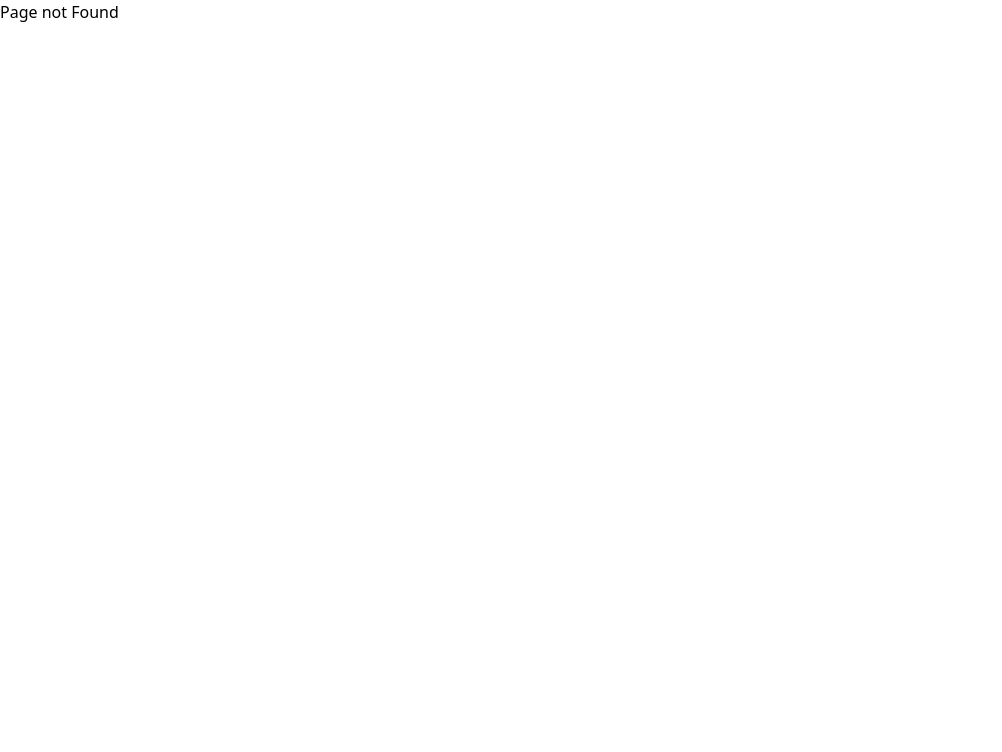
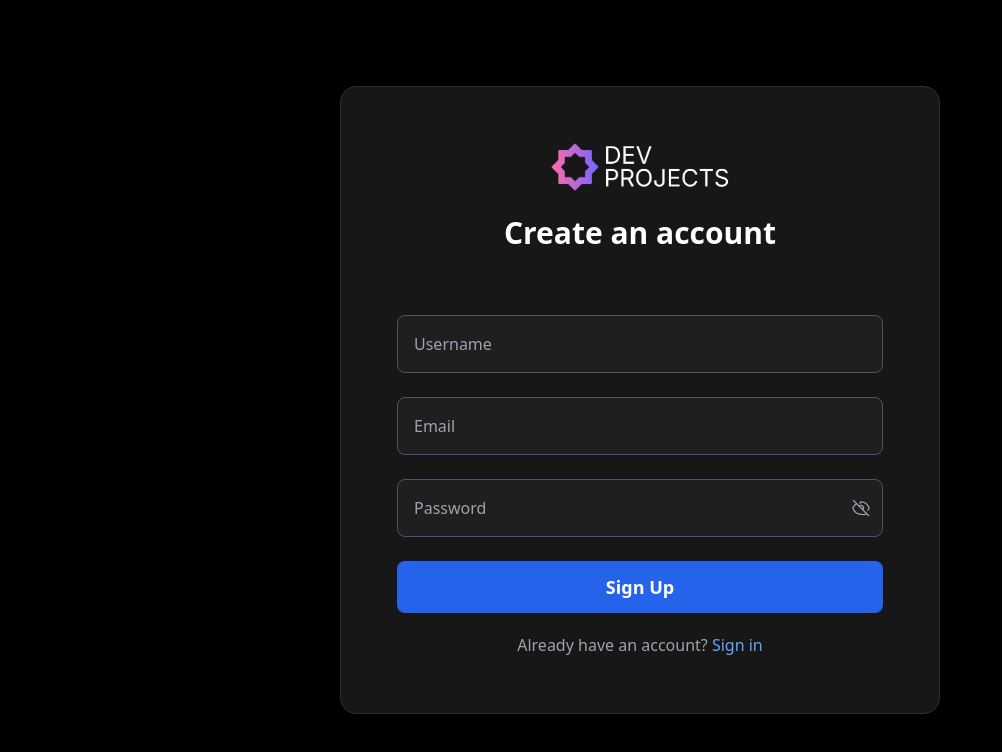
Before and after one commit to Team-CodeCrafters/dev-projects, a React (Vite) app in the folder frontend/: page /signup in a window 1280 px wide. Before the commit this address had no page. Shown: the top 752 px of the page, without its empty margins (0-1002 px from the left). Built offline with nearby package versions, Linux system fonts and the light colour scheme.

Commit message:
fix minor changes in auth pages and input field

```diff
--- a/frontend/src/App.jsx
+++ b/frontend/src/App.jsx
@@ -1,25 +1,39 @@
 import { lazy, Suspense } from 'react';
-import { BrowserRouter, Routes, Route } from 'react-router-dom';
+import { BrowserRouter, Routes, Route, Navigate } from 'react-router-dom';
 import LoadingPage from './pages/LoadingPage';
+
 const Login = lazy(() => import('./pages/Login'));
+const Signup = lazy(() => import('./pages/Signup'));
+const ForgotPassword = lazy(() => import('./components/ForgotPassword'));
+const ResetPassword = lazy(() => import('./components/ResetPassword'));
+const Dashboard = lazy(() => import('./pages/Dashboard'));
+
 import DashboardLayout from './components/DashboardLayout';
-import UserProfile from './components/UserProfile';
+import UserProfile from './pages/UserProfile';
+
 import { useTheme } from './hooks/useTheme';
-const Dashboard = lazy(() => import('./pages/Dashboard'));
+
 function App() {
   const { setCurrentTheme } = useTheme();
   setCurrentTheme();
+
   return (
     <BrowserRouter>
       <Suspense fallback={<LoadingPage />}>
         <Routes>
+          <Route path="/" element={<Navigate to="/login" />} />
           <Route path="/login" element={<Login />} />
+          <Route path="/signup" element={<Signup />} />
+          <Route path="/forgot-password" element={<ForgotPassword />} />
+          <Route path="/reset-password/:token" element={<ResetPassword />} />
+
           <Route element={<DashboardLayout />}>
             <Route path="/dashboard" element={<Dashboard />} />
             <Route path="/profile" element={<UserProfile />} />
             <Route path="/projects" element={<div />} />
           </Route>
-          <Route path="*" element={<div>Page not Found</div>}></Route>
+
+          <Route path="*" element={<div>Page Not Found</div>} />
         </Routes>
       </Suspense>
     </BrowserRouter>
--- a/frontend/src/components/Card.jsx
+++ b/frontend/src/components/Card.jsx
@@ -2,7 +2,7 @@ import React from "react";
 
 const Card = ({ children }) => {
   return (
-    <div className="bg-[#0F0F0F] text-white p-14 rounded-2xl shadow-lg w-[500px] md:w-[600px] border border-[#2B2B2B]">
+    <div className="bg-neutral-900 text-white p-14 rounded-2xl shadow-lg w-[500px] md:w-[600px] border border-[#2B2B2B]">
       {children}
     </div>
   );
--- a/frontend/src/components/InputField.jsx
+++ b/frontend/src/components/InputField.jsx
@@ -12,7 +12,9 @@ const InputField = ({ type, placeholder, value, onChange, ...rest }) => {
         placeholder={placeholder}
         value={value}
         onChange={onChange}
-        className="w-full rounded-lg border border-gray-600 bg-[#1F1F1F] px-4 py-4 text-white focus:outline-none focus:ring-2 focus:ring-blue-500"
+        className="w-full rounded-lg border border-gray-600 bg-[#1F1F1F] px-4 py-4 text-white focus:ring-2 focus:ring-blue-500 focus:outline-none"
+        pattern={placeholder.toLowerCase() === "username" ? "^[A-Za-z0-9]*$" : undefined}
+        title="Only letters and numbers are allowed. No spaces or special characters."
         {...rest}
       />
 
@@ -20,31 +22,50 @@ const InputField = ({ type, placeholder, value, onChange, ...rest }) => {
         <button
           type="button"
           onClick={() => setShowPassword((prev) => !prev)}
-          className="absolute right-3 top-1/2 -translate-y-1/2 text-gray-400 hover:text-white"
+          className="absolute top-1/2 right-3 -translate-y-1/2 text-gray-400 hover:text-white"
           tabIndex={-1}
         >
           {showPassword ? (
             // 👁️ Eye Open Icon (password is visible)
-            <svg xmlns="http://www.w3.org/2000/svg" fill="none"
-              viewBox="0 0 24 24" strokeWidth={1.5} stroke="currentColor"
-              className="w-5 h-5">
-              <path strokeLinecap="round" strokeLinejoin="round"
-                d="M15 12a3 3 0 11-6 0 3 3 0 016 0z" />
-              <path strokeLinecap="round" strokeLinejoin="round"
+            <svg
+              xmlns="http://www.w3.org/2000/svg"
+              fill="none"
+              viewBox="0 0 24 24"
+              strokeWidth={1.5}
+              stroke="currentColor"
+              className="h-5 w-5"
+            >
+              <path
+                strokeLinecap="round"
+                strokeLinejoin="round"
+                d="M15 12a3 3 0 11-6 0 3 3 0 016 0z"
+              />
+              <path
+                strokeLinecap="round"
+                strokeLinejoin="round"
                 d="M2.25 12C3.5 7.5 7.5 4.5 12 4.5S20.5 7.5 21.75 12
-                16.5 19.5 12 19.5 3.5 16.5 2.25 12z" />
+                16.5 19.5 12 19.5 3.5 16.5 2.25 12z"
+              />
             </svg>
           ) : (
             // 🙈 Eye Slash Icon (password is hidden)
-            <svg xmlns="http://www.w3.org/2000/svg" fill="none"
-              viewBox="0 0 24 24" strokeWidth={1.5} stroke="currentColor"
-              className="w-5 h-5">
-              <path strokeLinecap="round" strokeLinejoin="round"
+            <svg
+              xmlns="http://www.w3.org/2000/svg"
+              fill="none"
+              viewBox="0 0 24 24"
+              strokeWidth={1.5}
+              stroke="currentColor"
+              className="h-5 w-5"
+            >
+              <path
+                strokeLinecap="round"
+                strokeLinejoin="round"
                 d="M3 3l18 18m-2.121-2.121A9.969 9.969 0 0112 19.5
                 c-4.5 0-8.25-3-9.75-7.5a9.97 9.97 0 013.623-4.623M9.88 9.88
                 A3 3 0 0114.12 14.12M10.607 6.263
                 A9.969 9.969 0 0112 4.5c4.5 0 8.25 3 9.75 7.5
-                a9.97 9.97 0 01-1.507 2.64" />
+                a9.97 9.97 0 01-1.507 2.64"
+              />
             </svg>
           )}
         </button>
--- a/frontend/src/components/UserProfile.jsx
+++ /dev/null
@@ -1,5 +0,0 @@
-const UserProfile = () => {
-  return <div>this is user profile</div>;
-};
-
-export default UserProfile;
--- a/frontend/src/pages/Login.jsx
+++ b/frontend/src/pages/Login.jsx
@@ -1,15 +1,32 @@
 import { useRecoilState } from 'recoil';
-import { useNavigate } from 'react-router-dom';
-import { signInDataAtom } from '../store/atoms/userAtoms.jsx';
-import useFetchData from '../hooks/useFetchData.jsx';
+import { Link, useNavigate } from 'react-router-dom';
+
+import { signInDataAtom } from '../store/atoms/userAtoms';
+import useFetchData from '../hooks/useFetchData';
+
+import InputField from '../components/InputField';
+import Card from '../components/Card';
+import Button from '../components/Button';
+import Loader from '../components/Loader';
+
+import logo from '../assets/images/dev-projects-dark.png';
+import { useEffect } from 'react';
 
 const Login = () => {
+  const navigate = useNavigate();
+  useEffect(() => {
+    const token = localStorage.getItem('token');
+    if (token) {
+      navigate('/dashboard');
+    }
+  });
+
   const [signInData, setSignInData] = useRecoilState(signInDataAtom);
-  const [fetchData, error, loading] = useFetchData();
-  const navigate = useNavigate();
+  const { fetchData, error, loading } = useFetchData();
 
   async function handleSubmit(e) {
     e.preventDefault();
+
     const options = {
       method: 'POST',
       headers: {
@@ -17,38 +34,76 @@ const Login = () => {
       },
       body: JSON.stringify(signInData),
     };
-    const response = await fetchData('/user/signin', options);
-    localStorage.setItem('token', response.token);
-    if (response) navigate('/dashboard');
+
+    const { token } = await fetchData('/user/signin', options);
+    console.log(token);
+    if (token) {
+      localStorage.setItem('token', token);
+
+      navigate('/dashboard');
     }
+  }
+
   return (
-    <div>
-      <form onSubmit={handleSubmit}>
-        <input
-          type="text"
-          name="text"
+    <div className="flex min-h-screen items-center justify-center bg-black px-4">
+      <Card>
+        {/* ✅ Logo added here */}
+        <div className="mb-6 flex justify-center">
+          <img src={logo} alt="Logo" className="h-12" />
+        </div>
+
+        <h2 className="mt-2 mb-4 text-center text-3xl font-semibold">
+          Sign in to your account
+        </h2>
+
+        <div className="h-6 text-center text-sm text-red-500">
+          {error || ''}
+        </div>
+
+        <form onSubmit={handleSubmit} className="mt-6 space-y-6">
+          <InputField
+            type="email"
+            placeholder="Username or Email"
+            value={signInData.identifier}
             onChange={(e) =>
               setSignInData((prev) => ({
                 ...prev,
                 identifier: e.target.value,
               }))
             }
-          required
           />
-        <input
+
+          <InputField
             type="password"
-          name="password"
+            placeholder="Password"
+            value={signInData.password}
             onChange={(e) =>
               setSignInData((prev) => ({
                 ...prev,
                 password: e.target.value,
               }))
             }
-          required
           />
-        <button>{loading ? 'loading...' : 'Sign In'}</button>
-        {error && <div>Error occured: {error}</div>}
+
+          <div className="text-right">
+            <Link
+              to="/forgot-password"
+              className="text-blue-400 hover:underline"
+            >
+              Forgot your password?
+            </Link>
+          </div>
+
+          <Button text={loading ? <Loader /> : 'Sign In'} />
         </form>
+
+        <p className="mt-5 text-center text-gray-400">
+          New to our platform?{' '}
+          <Link to="/signup" className="text-blue-400 hover:underline">
+            Create account
+          </Link>
+        </p>
+      </Card>
     </div>
   );
 };
--- a/frontend/src/components/Signup.jsx
+++ b/frontend/src/pages/Signup.jsx
@@ -1,19 +1,29 @@
 import { useRecoilState } from 'recoil';
+import { useEffect, useState } from 'react';
 import { useNavigate, Link } from 'react-router-dom';
-import { useState } from 'react';
-import { signUpDataAtom } from '../store/atoms/userAtoms.jsx';
-import useFetchData from '../hooks/useFetchData.jsx';
-import InputField from '../components/InputField.jsx';
-import Card from '../components/Card.jsx';
-import Button from '../components/Button.jsx';
-import Loader from '../components/Loader.jsx';
-import logo from '../assets/images/logo-icon.png';
+
+import { signUpDataAtom } from '../store/atoms/userAtoms';
+import useFetchData from '../hooks/useFetchData';
+
+import InputField from '../components/InputField';
+import Card from '../components/Card';
+import Button from '../components/Button';
+import Loader from '../components/Loader';
+
+import logo from '../assets/images/dev-projects-dark.png';
 
 const Signup = () => {
+  const navigate = useNavigate();
+  useEffect(() => {
+    const token = localStorage.getItem('token');
+    if (token) {
+      navigate('/dashboard');
+    }
+  });
+
   const [signUpData, setSignUpData] = useRecoilState(signUpDataAtom);
   const { fetchData, error: serverError, loading } = useFetchData();
   const [localError, setLocalError] = useState(null);
-  const navigate = useNavigate();
 
   const handleSubmit = async (e) => {
     e.preventDefault();
@@ -40,7 +50,7 @@ const Signup = () => {
   };
 
   return (
-    <div className="flex min-h-screen items-center justify-center bg-[#1A1A1A] px-4">
+    <div className="flex min-h-screen items-center justify-center bg-black px-4">
       <Card>
         <div className="mb-6 flex justify-center">
           <img src={logo} alt="Logo" className="h-12" />
--- /dev/null
+++ b/frontend/src/pages/UserProfile.jsx
@@ -0,0 +1,7 @@
+import React from 'react';
+
+const UserProfile = () => {
+  return <div>User Profile Component</div>;
+};
+
+export default UserProfile;
--- a/frontend/tailwind.config.js
+++ b/frontend/tailwind.config.js
@@ -18,6 +18,7 @@ export default {
         'black-light': '#3D3D3D',
         'black-medium': '#272727',
         'black-dark': '#0F0F0F',
+        'black-neutral': '#171717',
 
         'primary-text': '#1A1A1A',
         'secondary-text': '#6B7280',
```
Also changed, not shown: frontend/src/components/ForgotPassword.jsx (+9 -7 lines), frontend/src/components/Login.jsx (deleted, +0 -97 lines), frontend/src/components/ResetPassword.jsx (+10 -7 lines), frontend/src/assets/images/logo-icon.png (deleted). Lines whose indentation alone changed are shown as unchanged.
